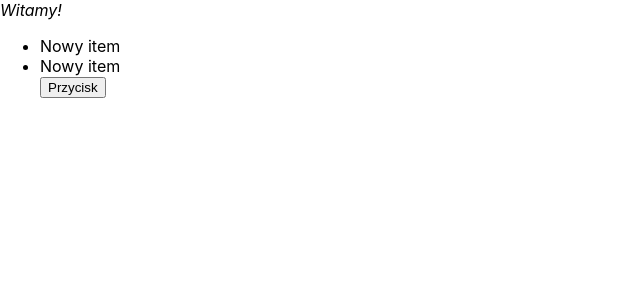
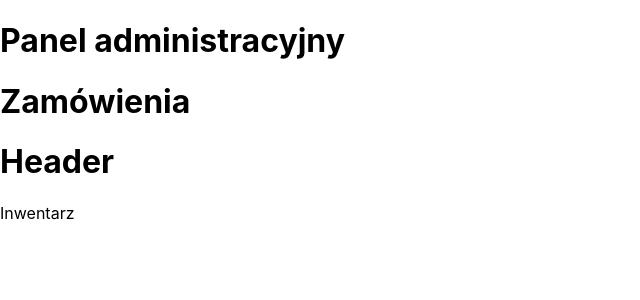
Before and after one commit to Wilkuuu/React_Starter, a React (Create React App) app: page / in a window 1280 px wide. Shown: the top 300 px of the page, without its empty margins (0-640 px from the left). Built offline with nearby package versions, Linux system fonts and the light colour scheme.

Commit message:
Components

```diff
--- a/public/index.html
+++ b/public/index.html
@@ -26,7 +26,6 @@
       You need to enable JavaScript to run this app.
     </noscript>
     <div id="root"></div>
-    <div id="tabela"></div>
     <!--
       This HTML file is a template.
       If you open it directly in the browser, you will see an empty page.
--- /dev/null
+++ b/src/componens/AdminPanel.js
@@ -0,0 +1,10 @@
+import React from 'react';
+
+class AdminPanel extends React.Component {
+    render () {
+        return <div><h1>Panel administracyjny</h1></div>
+    }
+
+}
+
+export default AdminPanel;
--- a/src/componens/App.js
+++ b/src/componens/App.js
@@ -1,9 +1,19 @@
 import React from 'react';
+import Header from './Header';
+import Orders from './Orders';
+import AdminPanel from './AdminPanel';
+import Inventory from './Inventory';
 
 class App extends React.Component {
 
     render(){
-        return <div><i>Witamy!</i></div>
+        return (<React.Fragment>
+        <AdminPanel/>
+        <Orders/>
+        <Header/>
+        <Inventory/>
+        </React.Fragment>)
+
     }
 
 }
--- /dev/null
+++ b/src/componens/Header.js
@@ -0,0 +1,10 @@
+import React from 'react';
+
+class Header extends React.Component {
+    render () {
+        return <div><h1>Header</h1></div>
+    }
+
+}
+
+export default Header;
--- /dev/null
+++ b/src/componens/Inventory.js
@@ -0,0 +1,11 @@
+import React from 'react';
+
+class Inventory extends React.Component {
+    render() {
+        return <div>Inwentarz</div>
+    }
+
+
+}
+
+export default Inventory ;
--- /dev/null
+++ b/src/componens/Orders.js
@@ -0,0 +1,10 @@
+import React from 'react';
+
+class Orders extends React.Component {
+    render () {
+        return <div><h1>Zamówienia</h1></div>
+    }
+
+}
+
+export default Orders;
--- a/src/index.js
+++ b/src/index.js
@@ -3,10 +3,8 @@ import ReactDOM from 'react-dom';
 import './index.css';
 import App from './componens/App';
 import * as serviceWorker from './serviceWorker';
-import Tabel from './componens/Table';
 
 ReactDOM.render(<App />, document.getElementById('root'));
-ReactDOM.render(<Tabel />, document.getElementById('tabela'));
 
 // If you want your app to work offline and load faster, you can change
 // unregister() to register() below. Note this comes with some pitfalls.
```
Also changed, not shown: 1 other file (tests, documents, lock files or other folders).
